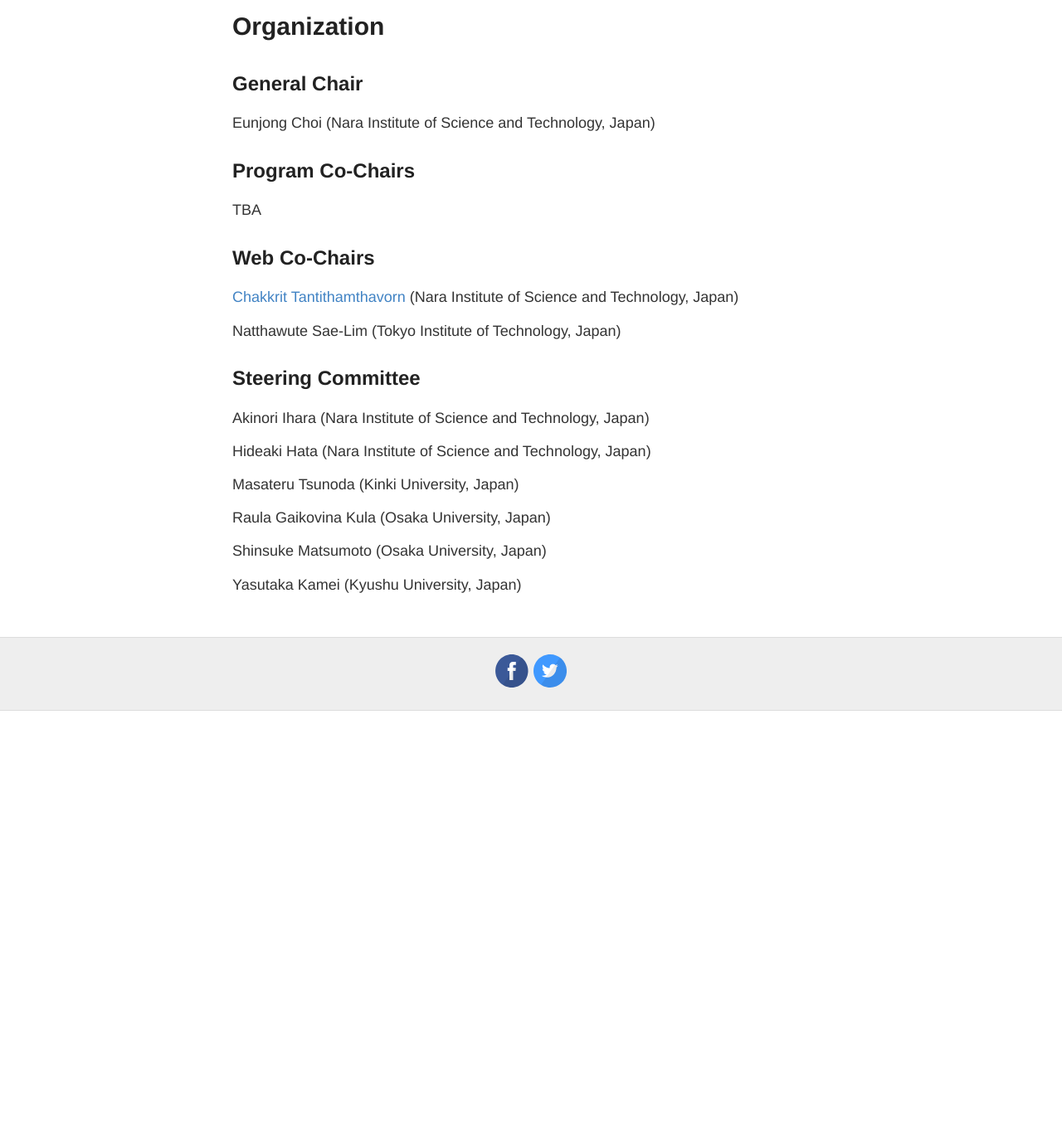
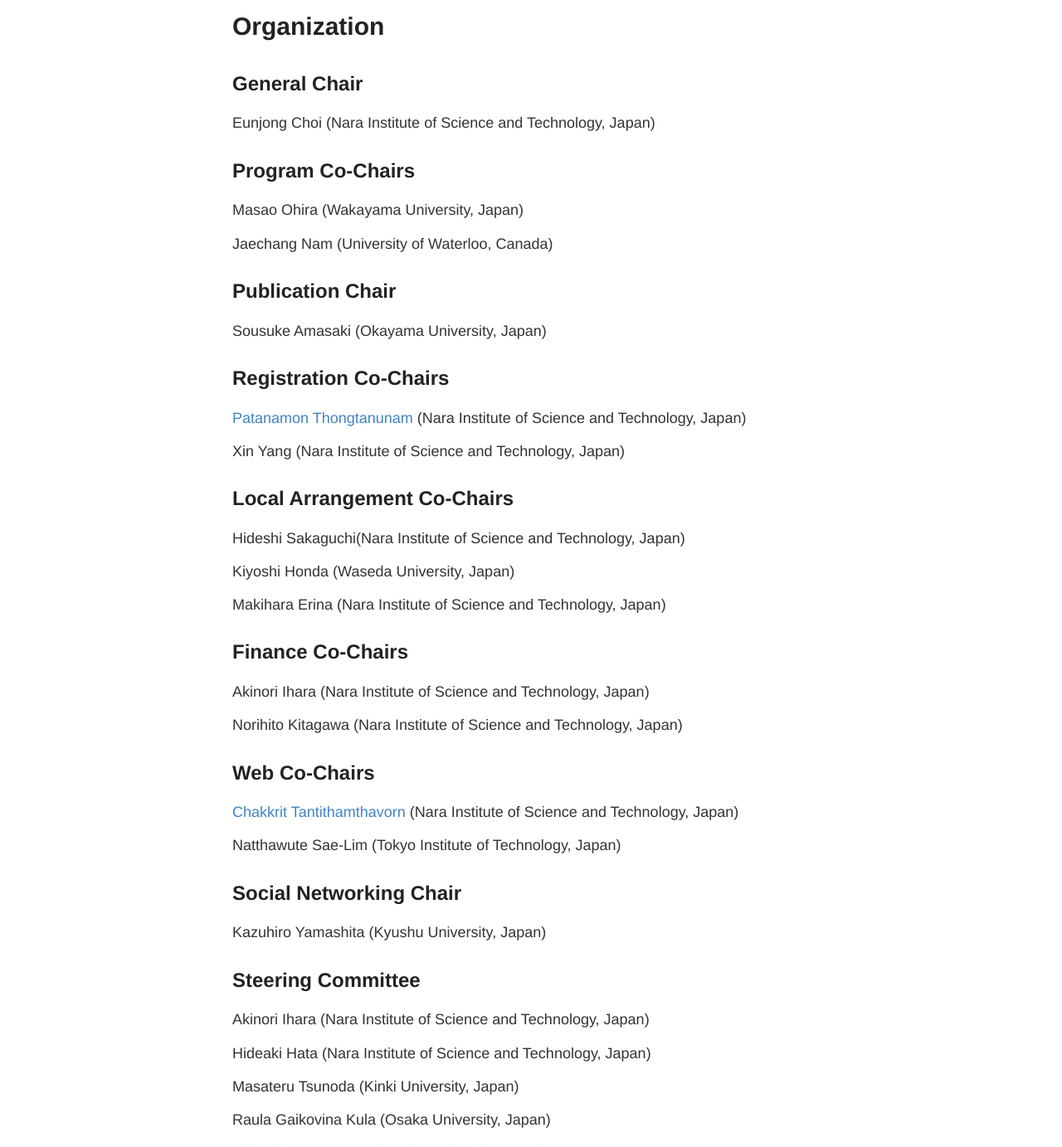
Before and after one commit to iwesep2017/iwesep2017.github.io, a Jekyll site: the page built from organization.md, in a window 1280 px wide and 1400 px high, scrolled down 465 px, cut to the strip 17-1400 px from the top of the window. Shown: the whole strip at 83% size. Built offline with Jekyll 4.4.1, drawn with Linux system fonts in a browser that asks for light colours; before the commit the page ends 1339 px from its top, so only the background shows below that; some of the changed text lies outside the part shown.

Commit message:
update organization page

```diff
--- a/organization.md
+++ b/organization.md
@@ -11,7 +11,33 @@
 
 ## Program Co-Chairs
 
-TBA
+Masao Ohira (Wakayama University, Japan)
+
+Jaechang Nam (University of Waterloo, Canada)
+
+## Publication Chair
+
+Sousuke Amasaki (Okayama University, Japan)
+
+## Registration Co-Chairs
+
+[Patanamon Thongtanunam](http://patanamon.com) (Nara Institute of Science and Technology, Japan)
+
+Xin Yang (Nara Institute of Science and Technology, Japan)
+
+## Local Arrangement Co-Chairs
+
+Hideshi Sakaguchi(Nara Institute of Science and Technology, Japan)
+
+Kiyoshi Honda (Waseda University, Japan)
+
+Makihara Erina (Nara Institute of Science and Technology, Japan)
+
+## Finance Co-Chairs
+
+Akinori Ihara (Nara Institute of Science and Technology, Japan)
+
+Norihito Kitagawa (Nara Institute of Science and Technology, Japan)
 
 ## Web Co-Chairs
 
@@ -19,6 +45,9 @@
 
 Natthawute Sae-Lim (Tokyo Institute of Technology, Japan)
 
+## Social Networking Chair
+
+Kazuhiro Yamashita (Kyushu University, Japan)
 
 ## Steering Committee
 
@@ -33,3 +62,15 @@
 Shinsuke Matsumoto (Osaka University, Japan)
 
 Yasutaka Kamei (Kyushu University, Japan)
+
+## Student Staff Co-Chairs
+
+TBA
+
+## Publicity Co-Chairs
+
+TBA
+
+## Advisory Committees
+
+TBA
```
